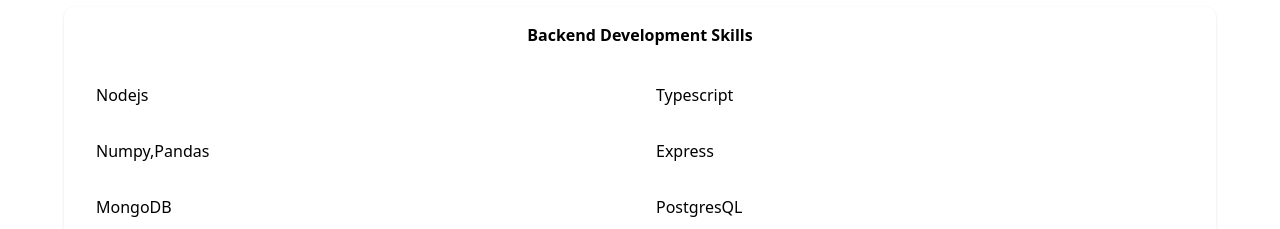
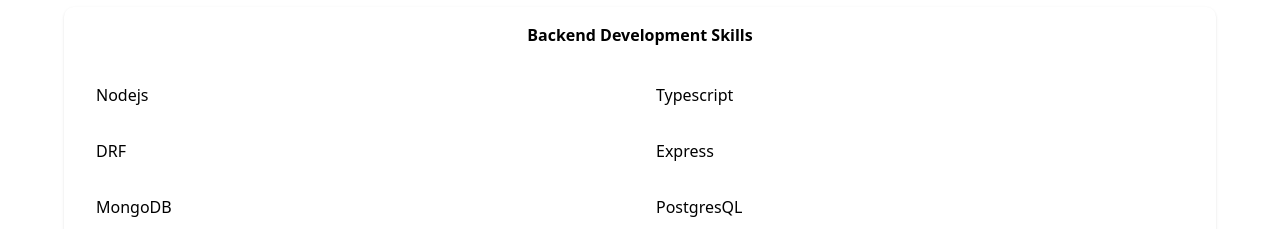
Before and after one commit to webblyss/portfolio-website, a React (Create React App) app: page / in a window 1280 px wide. Shown: the part 1400-1629 px from the top of the page. Built offline with nearby package versions, Linux system fonts and the light colour scheme.

Commit message:
skill updated

```diff
--- a/src/components/Skills.js
+++ b/src/components/Skills.js
@@ -28,7 +28,7 @@ const Skills = () => {
             <ul className='grid grid-cols-2 justify-center items-center mt-5'>
                 <li className='p-4'>Nodejs</li>
                 <li className='p-4'>Typescript</li>
-                <li className='p-4'>Numpy,Pandas</li>
+                <li className='p-4'>DRF</li>
                 <li className='p-4'>Express</li>
                 <li className='p-4'>MongoDB</li>
                 <li className='p-4'>PostgresQL</li>
```
